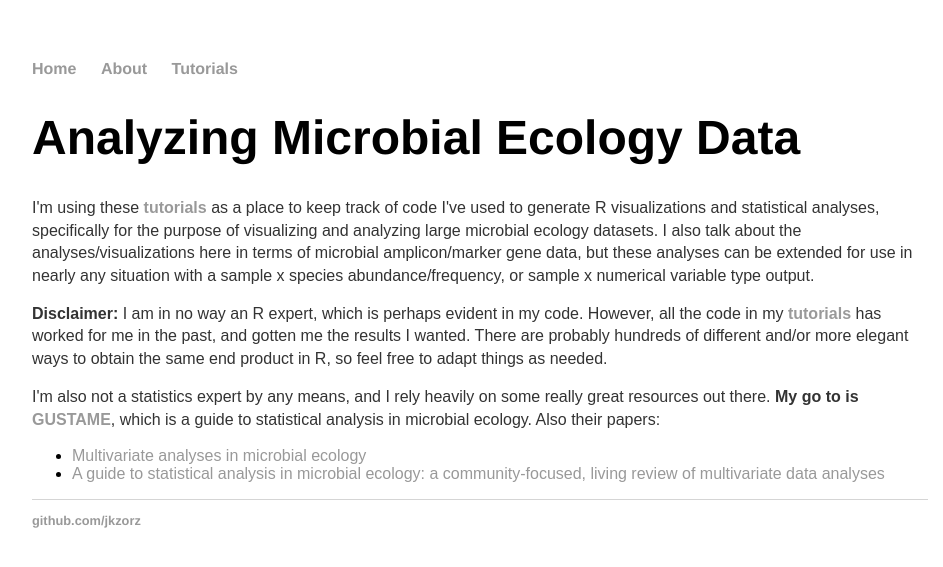
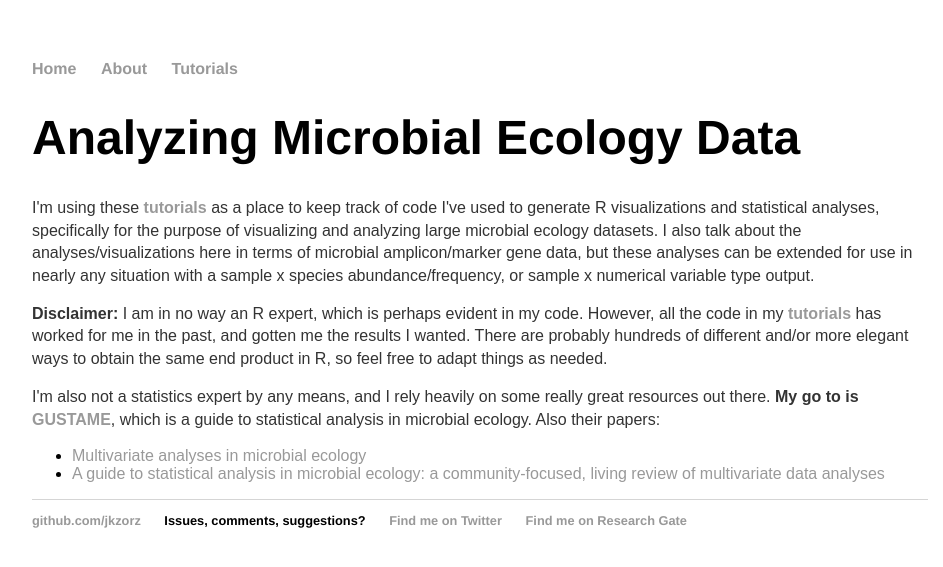
Before and after one commit to jkzorz/jkzorz.github.io, a Jekyll site: the page built from index.html, in a window 1280 px wide. Shown: the top 567 px of the page, without its empty margins (160-1103 px from the left). Built offline with Jekyll 4.4.1, drawn with Linux system fonts in a browser that asks for light colours.

Commit message:
Update default.html

```diff
--- a/_layouts/default.html
+++ b/_layouts/default.html
@@ -31,6 +31,9 @@
 			<footer>
 	    		<ul>
 	        		<li><a href="https://github.com/jkzorz">github.com/jkzorz</a></li>
+				<li><b>Issues, comments, suggestions?</b></li>
+				<li><a href="https://twitter.com/jkzorz">Find me on Twitter</a></li>
+				<li><a href="https://www.researchgate.net/profile/Jackie_Zorz">Find me on Research Gate</a></li>
 				</ul>
 			</footer>
 		</body>
```
